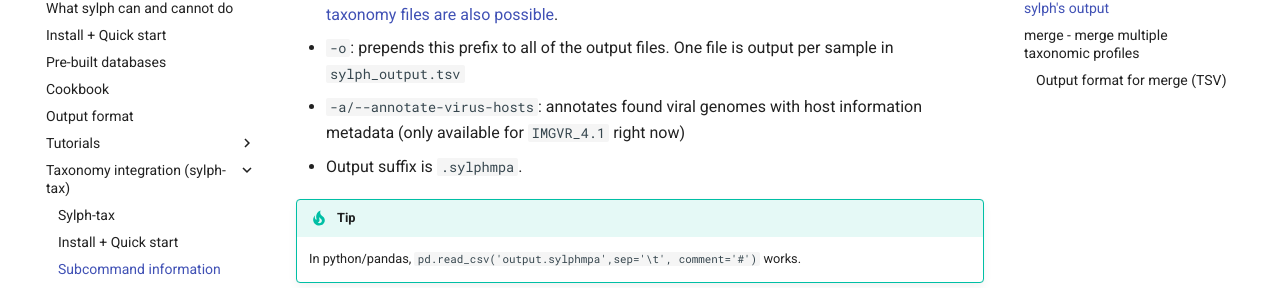
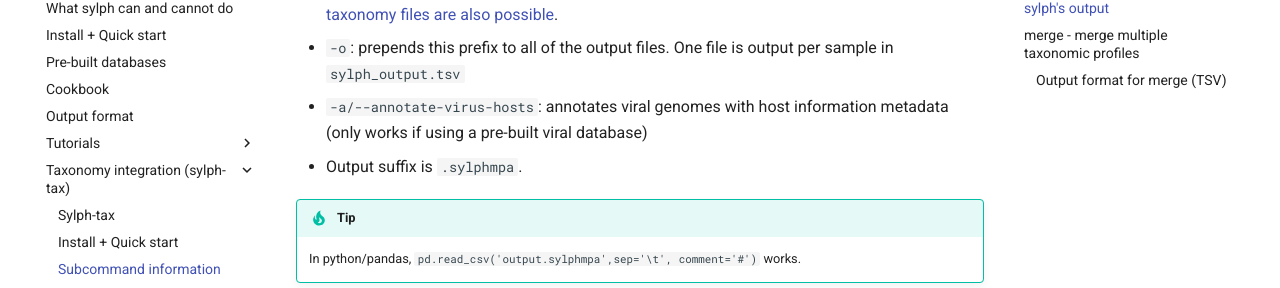
Before and after one commit to sylph-docs/sylph-docs.github.io, an MkDocs documentation site: the page built from docs/sylph-tax-commands.md, in a window 1280 px wide and 900 px high, scrolled down 531 px. Shown: the part 163-451 px from the top of the window. Built offline with MkDocs 1.6.1 and Material for MkDocs 9.7.7, drawn with Linux system fonts in a browser that asks for light colours.

Commit message:
fixed some viral host annotation docs

```diff
--- a/docs/sylph-tax-commands.md
+++ b/docs/sylph-tax-commands.md
@@ -16,7 +16,7 @@ sylph-tax taxprof sylph_results/*.tsv  -o prefix_or_folder/ -t {sylph-tax identi
 * `sylph_results/*.tsv`: outputs from sylph. **The databases used for sylph must be the same as the `-t` option.**
 * `-t/--taxonomy-metadata`:  A list of `sylph-tax identifier`s specified [in this table](sylph-tax.md/#taxonomy-integration-available-databases-with-taxonomy-files) (e.g. `GTDB_r220` or `IMGVR_4.1`).  Multiple taxonomy metadata files can be input. [Custom taxonomy files are also possible](sylph-tax-custom-taxonomies.md).
 * `-o`: prepends this prefix to all of the output files. One file is output per sample in `sylph_output.tsv`
-* `-a/--annotate-virus-hosts`: annotates found viral genomes with host information metadata (only available for `IMGVR_4.1` right now)
+* `-a/--annotate-virus-hosts`: annotates viral genomes with host information metadata (only works if using a pre-built viral database)
 * Output suffix is `.sylphmpa`.
 
 !!! tip
```
Also changed, not shown: docs/sylph-tax-quick-start.md (+1 -0 lines).
